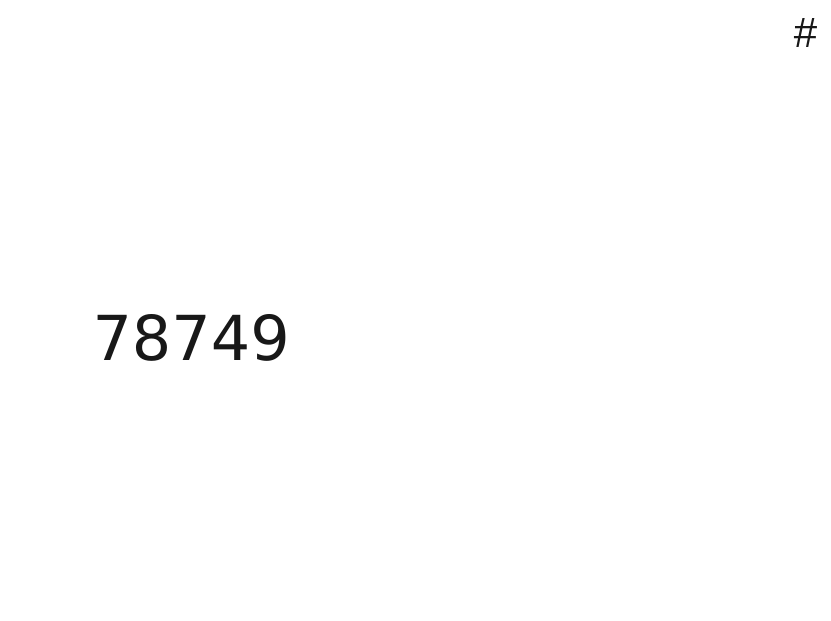
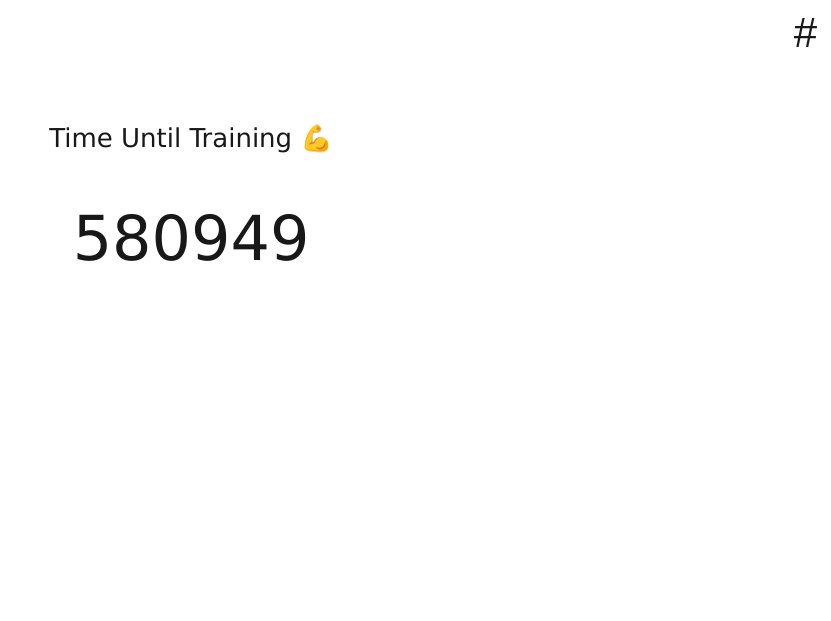
Before and after one commit to GabrielHonegger/SecondsToEndDay, a plain HTML site: page index.html in a window 1280 px wide. Shown: the whole page, without its empty margins (449-1280 px from the left). Drawn offline with Linux system fonts and the light colour scheme.

Commit message:
first commit

```diff
--- a/index.html
+++ b/index.html
@@ -15,7 +15,7 @@
             font-family: 'Lucida Sans', 'Lucida Sans Regular', 'Lucida Grande', 'Lucida Sans Unicode', Geneva, Verdana, sans-serif;
             font-size: 62px;
             text-align: center;
-            height: 70vh;
+            height: 5vh;
             color: #181818;
             align-items: center;
         }
@@ -33,6 +33,17 @@
             cursor: pointer;
         }
 
+        #heading {
+            display: flex;
+            justify-content: center;
+            font-family: 'Lucida Sans', 'Lucida Sans Regular', 'Lucida Grande', 'Lucida Sans Unicode', Geneva, Verdana, sans-serif;
+            font-size: 26px;
+            text-align: center;
+            height: 20vh;
+            color: #181818;
+            align-items: center;
+        }
+
     </style>
 </head>
 <body>
@@ -40,7 +51,7 @@
         <div id="toggle">
             <button id="button">#</button>
         </div>
-
+        <div id="heading">Time Until Training &#128170;</div>
         <div id="counter">86.400</div>
     </div>
 
@@ -50,23 +61,26 @@
             const currentColor = bodyElement.style.backgroundColor;
             const counterElement = document.getElementById('counter');
             const toggleElement = document.getElementById('button');
+            const heading = document.getElementById('heading');
 
             if (currentColor == 'white' || currentColor == '') {
                 bodyElement.style.backgroundColor = '#181818';
                 counterElement.style.color = 'white';
                 toggleElement.style.color = 'white';
+                heading.style.color = 'white';
             } else {
                 bodyElement.style.backgroundColor = 'white';
                 counterElement.style.color = '#181818';
                 toggleElement.style.color = '#181818';
+                heading.style.color = '#181818';
             }
 
         })
 
         function updateCountDown() {
             const now = new Date();
-            const endOfDay = new Date(now.getFullYear(), now.getMonth(), now.getDate() + 1);
-            const secondsRemaining = Math.floor((endOfDay - now) / 1000);
+            const secondsUntilTraining = new Date("Jun 28, 2024 19:30:00").getTime()
+            const secondsRemaining = Math.floor((secondsUntilTraining - now) / 1000);
 
             document.getElementById('counter').innerText = secondsRemaining;
         }
```
